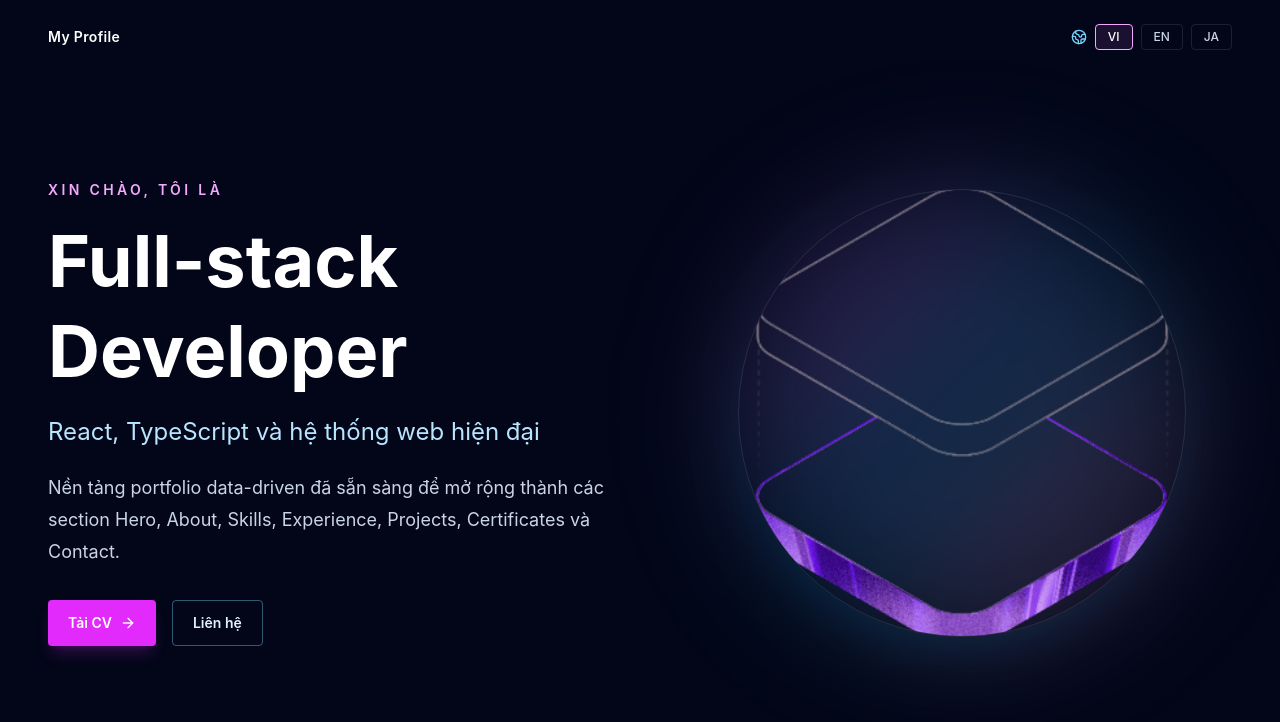
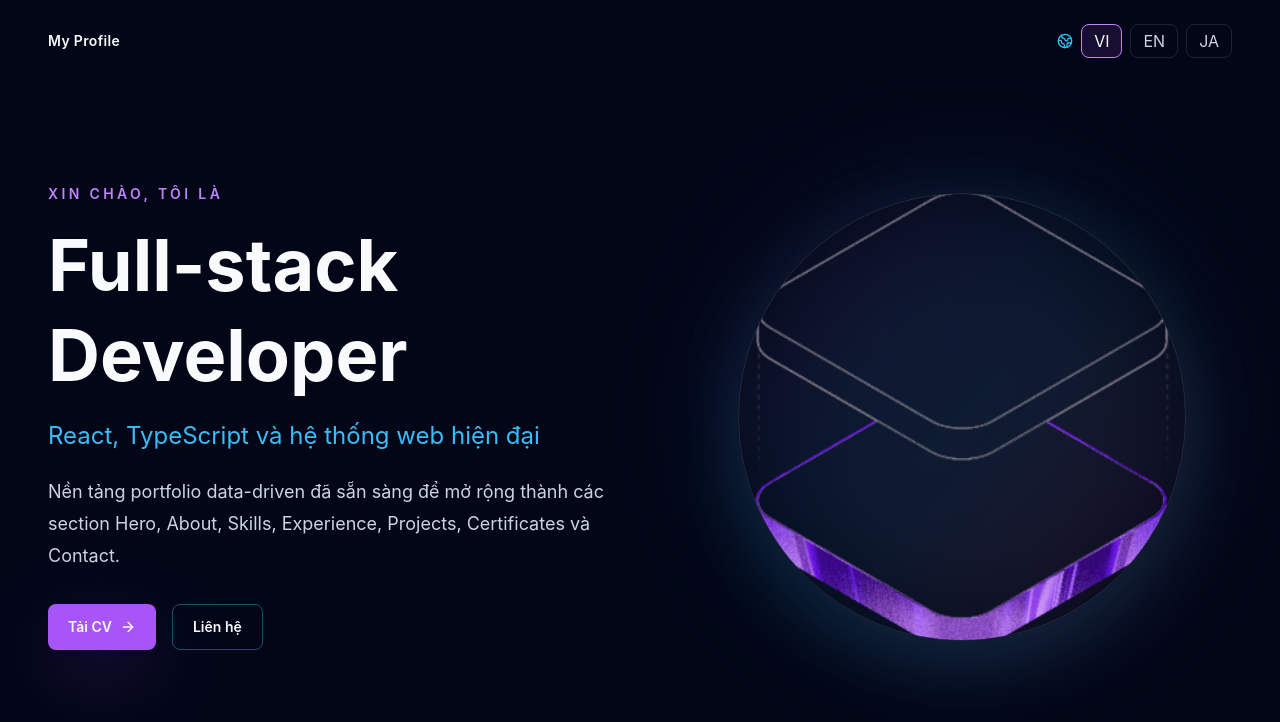
Before and after one commit to NhanPL/portfolio, a React (Vite) app: page / in a window 1280 px wide. Shown: the top 722 px of the page. Built offline with nearby package versions, Linux system fonts and the light colour scheme.

Commit message:
Configure global theme

```diff
--- a/src/components/common/LanguageSwitcher.tsx
+++ b/src/components/common/LanguageSwitcher.tsx
@@ -6,10 +6,10 @@ export function LanguageSwitcher() {
 
   return (
     <div className="flex items-center gap-2" aria-label={t.common.language}>
-      <Globe2 className="size-4 text-sky-300" aria-hidden="true" />
+      <Globe2 className="size-4 text-secondary" aria-hidden="true" />
       {languages.map((item) => (
         <button
-          className="rounded border border-white/10 px-3 py-1 text-xs font-medium text-slate-300 transition hover:border-fuchsia-300 hover:text-white focus-visible:outline-none focus-visible:ring-2 focus-visible:ring-fuchsia-400 data-[active=true]:border-fuchsia-300 data-[active=true]:bg-fuchsia-400/10 data-[active=true]:text-white"
+          className="rounded-app border border-border px-3 py-1 text-xs font-medium text-foreground-muted transition hover:border-primary-hover hover:text-foreground focus-visible:outline-none data-[active=true]:border-primary-hover data-[active=true]:bg-primary-soft data-[active=true]:text-foreground"
           data-active={item.code === language}
           key={item.code}
           onClick={() => setLanguage(item.code)}
--- a/src/components/layout/AppLayout.tsx
+++ b/src/components/layout/AppLayout.tsx
@@ -7,11 +7,11 @@ export function AppLayout({ children }: PropsWithChildren) {
   const { t } = useLanguage()
 
   return (
-    <main className="min-h-screen overflow-hidden bg-slate-950 text-slate-100">
-      <section className="mx-auto flex min-h-screen w-full max-w-7xl flex-col px-5 py-6 sm:px-8 lg:px-12">
+    <main className="min-h-screen overflow-hidden bg-background text-foreground">
+      <section className="app-container flex min-h-section flex-col py-6">
         <header className="flex items-center justify-between">
           <a
-            className="text-sm font-semibold tracking-wide text-white outline-none transition focus-visible:ring-2 focus-visible:ring-fuchsia-400"
+            className="rounded-app text-sm font-semibold tracking-wide text-foreground transition hover:text-primary-hover focus-visible:outline-none"
             href={commonData.social.github}
             aria-label={t.common.openProfile}
           >
--- a/src/components/sections/HeroSection.tsx
+++ b/src/components/sections/HeroSection.tsx
@@ -14,26 +14,26 @@ export function HeroSection() {
         initial={{ opacity: 0, y: 24 }}
         transition={{ duration: 0.6, ease: 'easeOut' }}
       >
-        <p className="mb-4 text-sm font-semibold uppercase tracking-[0.24em] text-fuchsia-300">
+        <p className="mb-4 text-sm font-semibold uppercase tracking-[0.24em] text-primary-hover">
           {t.hero.greeting}
         </p>
-        <h1 className="text-4xl font-bold leading-tight text-white sm:text-6xl lg:text-7xl">
+        <h1 className="font-display text-4xl font-bold leading-tight text-foreground sm:text-6xl lg:text-7xl">
           {t.hero.name}
         </h1>
-        <p className="mt-5 max-w-2xl text-xl text-sky-200 sm:text-2xl">{t.hero.role}</p>
-        <p className="mt-6 max-w-2xl text-base leading-8 text-slate-300 sm:text-lg">
+        <p className="mt-5 max-w-2xl text-xl text-secondary sm:text-2xl">{t.hero.role}</p>
+        <p className="mt-6 max-w-2xl text-base leading-8 text-foreground-muted sm:text-lg">
           {t.hero.description}
         </p>
         <div className="mt-8 flex flex-wrap gap-4">
           <a
-            className="inline-flex items-center gap-2 rounded bg-fuchsia-500 px-5 py-3 text-sm font-semibold text-white shadow-lg shadow-fuchsia-500/20 transition hover:bg-fuchsia-400 focus-visible:outline-none focus-visible:ring-2 focus-visible:ring-fuchsia-200"
+            className="rounded-app inline-flex items-center gap-2 bg-primary px-5 py-3 text-sm font-semibold text-foreground shadow-glow-primary transition hover:bg-primary-hover focus-visible:outline-none"
             href={commonData.cv[language]}
           >
             {t.hero.downloadCv}
             <ArrowRight className="size-4" aria-hidden="true" />
           </a>
           <a
-            className="inline-flex items-center rounded border border-sky-300/40 px-5 py-3 text-sm font-semibold text-sky-100 transition hover:border-sky-200 hover:bg-sky-300/10 focus-visible:outline-none focus-visible:ring-2 focus-visible:ring-sky-200"
+            className="rounded-app inline-flex items-center border border-secondary/40 px-5 py-3 text-sm font-semibold text-foreground transition hover:border-secondary hover:bg-secondary-soft focus-visible:outline-none"
             href={`mailto:${commonData.contact.email}`}
           >
             {t.hero.contact}
@@ -47,10 +47,10 @@ export function HeroSection() {
         initial={{ opacity: 0, scale: 0.94 }}
         transition={{ duration: 0.7, ease: 'easeOut' }}
       >
-        <div className="absolute inset-0 rounded-full bg-gradient-to-br from-fuchsia-500/25 via-sky-400/20 to-pink-400/25 blur-3xl" />
+        <div className="absolute inset-0 rounded-full bg-gradient-to-br from-primary-soft via-secondary-soft to-accent-soft blur-3xl" />
         <img
           alt={t.hero.avatarAlt}
-          className="relative h-full w-full rounded-full border border-white/10 object-cover shadow-2xl shadow-sky-500/10"
+          className="relative h-full w-full rounded-full border border-border object-cover shadow-glow-secondary"
           decoding="async"
           loading="lazy"
           src={commonData.avatar}
--- a/src/styles/globals.css
+++ b/src/styles/globals.css
@@ -1,17 +1,11 @@
 @import 'tailwindcss';
+@import './theme.css';
 
 :root {
-  color: #e5e7eb;
-  background: #020617;
+  color: var(--color-foreground-muted);
+  background: var(--color-background);
   color-scheme: dark;
-  font-family:
-    Inter,
-    ui-sans-serif,
-    system-ui,
-    -apple-system,
-    BlinkMacSystemFont,
-    'Segoe UI',
-    sans-serif;
+  font-family: var(--font-sans);
   font-synthesis: none;
   text-rendering: optimizeLegibility;
   -webkit-font-smoothing: antialiased;
@@ -20,6 +14,7 @@
 
 html {
   scroll-behavior: smooth;
+  scrollbar-color: var(--color-primary) var(--color-background-soft);
 }
 
 body {
@@ -28,11 +23,51 @@ body {
   margin: 0;
 }
 
+a {
+  color: inherit;
+  text-decoration: none;
+}
+
+button,
+input,
+textarea,
+select {
+  font: inherit;
+}
+
+button {
+  cursor: pointer;
+}
+
 * {
   box-sizing: border-box;
 }
 
+*:focus-visible {
+  outline: 2px solid var(--color-focus);
+  outline-offset: 3px;
+}
+
 ::selection {
-  color: #ffffff;
-  background: #d946ef;
+  color: var(--color-foreground);
+  background: var(--color-accent);
 }
+
+::-webkit-scrollbar {
+  width: 0.75rem;
+  height: 0.75rem;
+}
+
+::-webkit-scrollbar-track {
+  background: var(--color-background-soft);
+}
+
+::-webkit-scrollbar-thumb {
+  background: linear-gradient(180deg, var(--color-primary), var(--color-secondary));
+  border: 0.1875rem solid var(--color-background-soft);
+  border-radius: 999px;
+}
+
+::-webkit-scrollbar-thumb:hover {
+  background: linear-gradient(180deg, var(--color-primary-hover), var(--color-accent));
+}
--- /dev/null
+++ b/src/styles/theme.css
@@ -0,0 +1,52 @@
+@theme {
+  --font-sans:
+    Inter, ui-sans-serif, system-ui, -apple-system, BlinkMacSystemFont, 'Segoe UI', sans-serif;
+  --font-display:
+    Inter, ui-sans-serif, system-ui, -apple-system, BlinkMacSystemFont, 'Segoe UI', sans-serif;
+
+  --color-background: #020617;
+  --color-background-soft: #07111f;
+  --color-surface: #0f172a;
+  --color-surface-elevated: #111827;
+  --color-foreground: #f8fafc;
+  --color-foreground-muted: #cbd5e1;
+  --color-muted: #94a3b8;
+  --color-border: rgb(148 163 184 / 0.18);
+
+  --color-primary: #a855f7;
+  --color-primary-hover: #c084fc;
+  --color-primary-soft: rgb(168 85 247 / 0.12);
+  --color-secondary: #38bdf8;
+  --color-secondary-soft: rgb(56 189 248 / 0.12);
+  --color-accent: #ec4899;
+  --color-accent-soft: rgb(236 72 153 / 0.14);
+  --color-focus: #f0abfc;
+
+  --breakpoint-xs: 30rem;
+  --breakpoint-3xl: 120rem;
+
+  --radius-app: 0.5rem;
+  --shadow-glow-primary: 0 24px 80px rgb(168 85 247 / 0.18);
+  --shadow-glow-secondary: 0 24px 80px rgb(56 189 248 / 0.14);
+}
+
+:root {
+  --app-container-max: 80rem;
+  --app-gutter: clamp(1.25rem, 4vw, 3rem);
+  --app-section-min-height: 100svh;
+  --app-header-height: 4rem;
+}
+
+@utility app-container {
+  width: min(100% - (var(--app-gutter) * 2), var(--app-container-max));
+  margin-inline: auto;
+}
+
+@utility min-h-section {
+  min-height: var(--app-section-min-height);
+}
+
+@utility focus-ring {
+  outline: none;
+  box-shadow: 0 0 0 2px var(--color-focus);
+}
```
Also changed, not shown: 1 other file (tests, documents, lock files or other folders).
